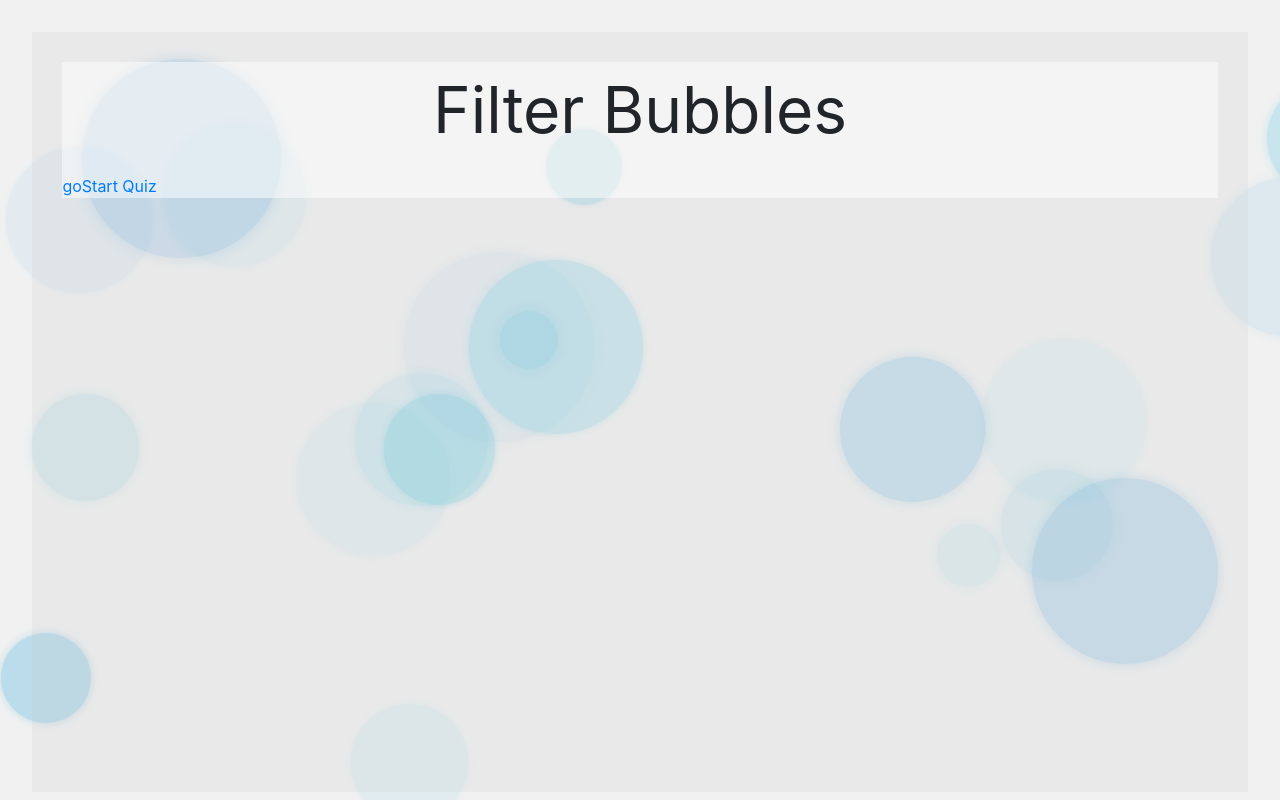
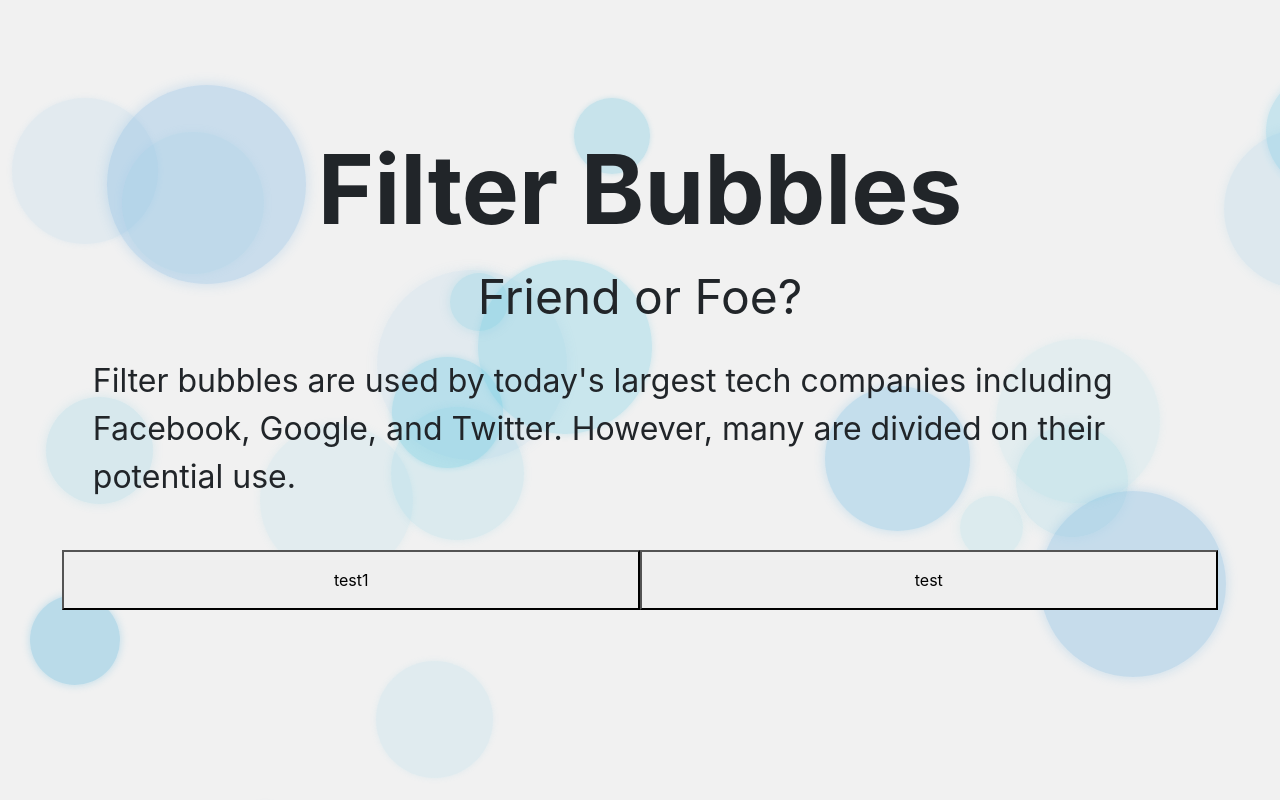
Before and after one commit to Chris-Perkins/ENC4416-Filter-Bubbles-Creating-Community, a React app: page / in a window 1280 px wide. Built offline with nearby package versions, Linux system fonts and the light colour scheme.

Commit message:
Separate main screen into info container and button container

```diff
--- a/bubbles.css
+++ b/bubbles.css
@@ -1,12 +1,12 @@
 #bubbleContainer {
 	z-index:-1;
 	overflow:hidden;
-	position: absolute;
+	position: fixed;
 	height:100%;
 	width:100%;
 }
 #bubbleContainer div {
-	position: absolute;
+	position: fixed;
 	z-index:-2;
 	border-radius:1000px;
 }
--- /dev/null
+++ b/src/components/HomeButtons.tsx
@@ -0,0 +1,30 @@
+import * as React from "react";
+
+const buttonContainerStyle = {
+    textAlign: "center" as "center",
+    marginLeft: "2.5%",
+    marginRight: "2.5%",
+    marginTop: "4.0%",
+    height: "7.5vh"
+};
+
+const individualButtonStyle = {
+    width: "50%",
+    height: "100%",
+    padding: "0%"
+};
+
+export class HomeButtons extends React.Component {
+    render() {
+        return (
+            <div style={buttonContainerStyle}>
+                <button style={individualButtonStyle}>
+                    test1
+                </button>
+                <button style={individualButtonStyle}>
+                    test
+                </button>
+            </div>
+        );
+    }
+}
--- /dev/null
+++ b/src/components/InfoBlock.tsx
@@ -0,0 +1,47 @@
+import * as React from "react";
+
+const titleContainerStyle = {
+    textAlign: "center" as "center",
+    marginLeft: "2.5%",
+    marginRight: "2.5%",
+    marginTop: "7.0%",
+};
+
+const titleTextStyle = {
+    fontSize: "12vh",
+    fontWeight: "bold" as "bold"
+};
+
+const subtitleTextStyle = {
+    fontSize: "6vh"
+};
+
+const infoTextStyle = {
+    fontSize: "4vh",
+    textAlign: "left" as "left",
+    marginLeft: "5.0%",
+    marginRight: "5.0%",
+    marginTop: "2.0%"
+};
+
+export class InfoBlock extends React.Component {
+    render() {
+        return (
+            <div>
+                <div style={titleContainerStyle}>
+                    <span style={titleTextStyle}>
+                        Filter Bubbles
+                    </span>
+                    <br />
+                    <span style={subtitleTextStyle}>
+                        Friend or Foe?
+                    </span>
+                </div>
+                <p style={infoTextStyle}>
+                    Filter bubbles are used by today's largest tech companies including Facebook, Google, and Twitter.
+                    However, many are divided on their potential use.
+                </p>
+            </div>
+        );
+    }
+}
--- a/src/components/Quiz.tsx
+++ /dev/null
@@ -1,33 +0,0 @@
-import * as React from "react";
-import {
-    Container,
-} from "reactstrap";
-
-
-const pageStyle = {
-    margin:"2.5%",
-    backgroundColor:"rgba(255,255,255,0.5)",
-};
-
-const titleStyle = {
-    fontSize: "8vh",
-    textAlign: "center" as "center",
-    topMargin: "5%"
-};
-
-const paragraph = {
-    fontSize: "4vh",
-    textAlign: "center" as "center"
-};
-
-export class Quiz extends React.Component {
-    render() {
-        return (
-            <div style={pageStyle}>
-                <p style={titleStyle}>Filter Bubbles</p>
-                <a href="www.google.com" target="_blank">go</a>
-                <a href="www.google.com" target="_blank">Start Quiz</a>
-            </div>
-        );
-    }
-}
--- a/src/components/home.tsx
+++ b/src/components/home.tsx
@@ -1,18 +1,12 @@
 import * as React from "react";
-import RF from "react-native-responsive-fontsize";
-import {
-    Jumbotron,
-    Container,
-} from "reactstrap";
-import { Quiz } from "./Quiz";
+import { InfoBlock } from "./InfoBlock";
+import { HomeButtons } from "./HomeButtons";
 
 const pageStyle = {
     marginTop:"2.5%",
     marginLeft:"2.5%",
     width: "95%",
     minHeight:"95%",
-    backgroundColor:"rgba(200,200,200,0.2)",
-
     position:"absolute" as "absolute"
 };
 
@@ -21,7 +15,8 @@ export class Home extends React.Component {
     render() {
         return (
             <div style={pageStyle}>
-                <Quiz />
+                <InfoBlock />
+                <HomeButtons />
             </div>
         );
     }
```
